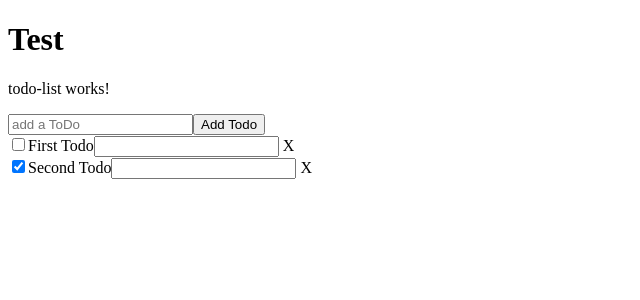
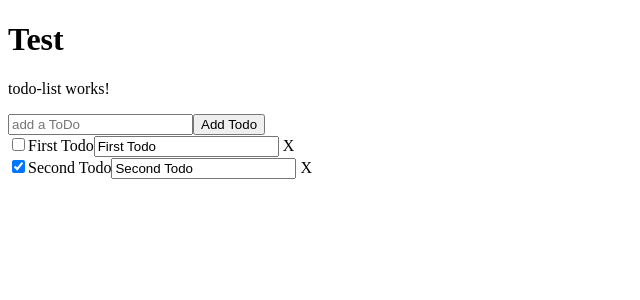
Before and after one commit to checkmyprojects/todolist, an Angular app: page / in a window 1280 px wide. Shown: the top 300 px of the page, without its empty margins (0-640 px from the left). Built offline with nearby package versions, Linux system fonts and the light colour scheme.

Commit message:
edit todo

```diff
--- a/src/app/todo-list/todo-list.component.html
+++ b/src/app/todo-list/todo-list.component.html
@@ -7,7 +7,8 @@
         <input type="checkbox" *ngIf="todo.completed" checked="checked">
         <input type="checkbox" *ngIf="!todo.completed">
         <span (click)="toggleDone(i)">{{todo.name}}</span>
-        <input [(ngModel)]="editingTodo" (keyup.enter)="editTodo(i)" type="text" value="{{todo.name}}">
+        <!-- <input [(ngModel)]="editingTodo" (keyup.enter)="editTodo(i)" type="text" value="{{todo.name}}"> -->
+        <input #editText (keyup.enter)="editTodo(i, editText.value)" type="text" value="{{todo.name}}">
         <span (click)="deleteTodo(i)"> X</span>
     </div>
 
--- a/src/app/todo-list/todo-list.component.ts
+++ b/src/app/todo-list/todo-list.component.ts
@@ -67,11 +67,12 @@ export class TodoListComponent implements OnInit {
     })
   }
 
-  editTodo(id:number) :void{
+  editTodo(id:number, editText:string) :void{
     this.todos.map((value, idx) => {
       if(idx === id) {
         console.log(value.name)
-        value.name = this.editingTodo;
+        value.name = editText;
+        // value.name = this.editingTodo;
         console.log("edited")
       }
       return value;
```
